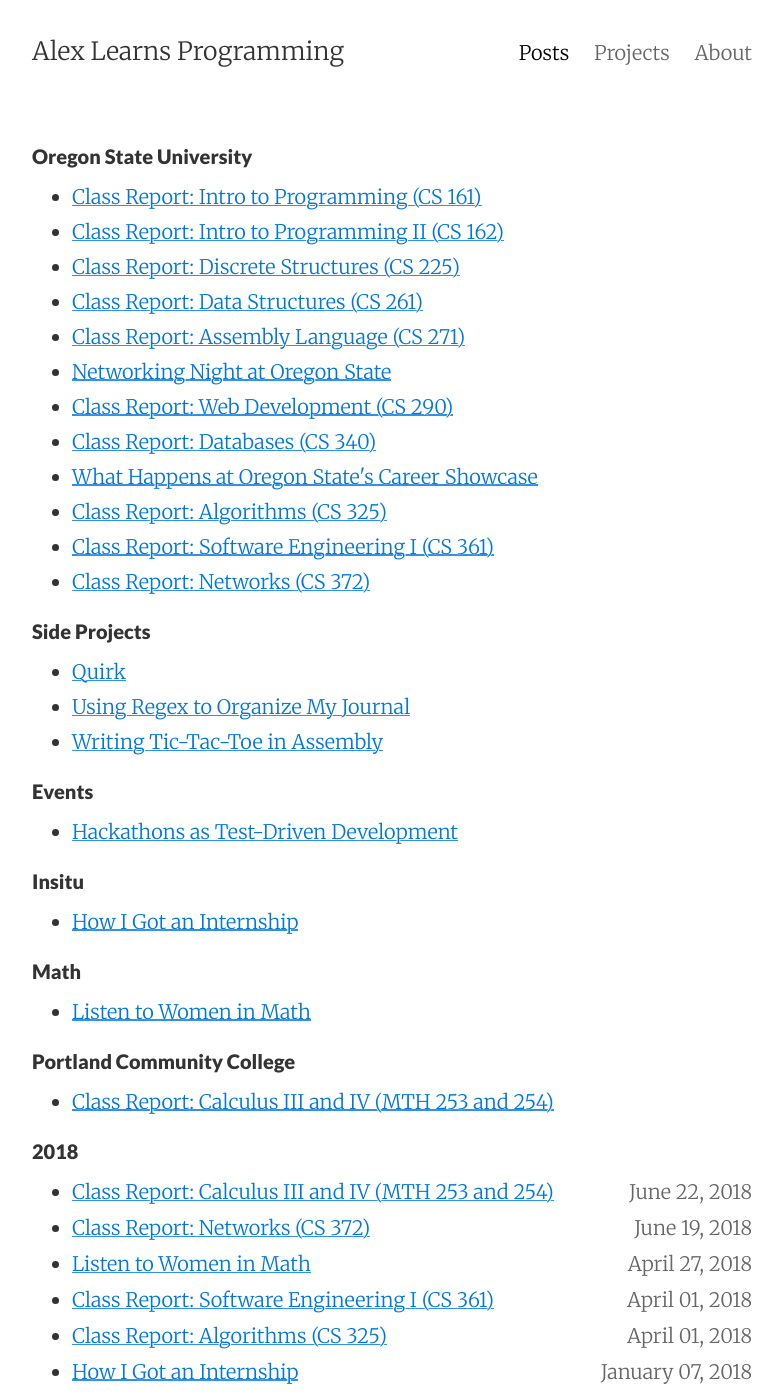
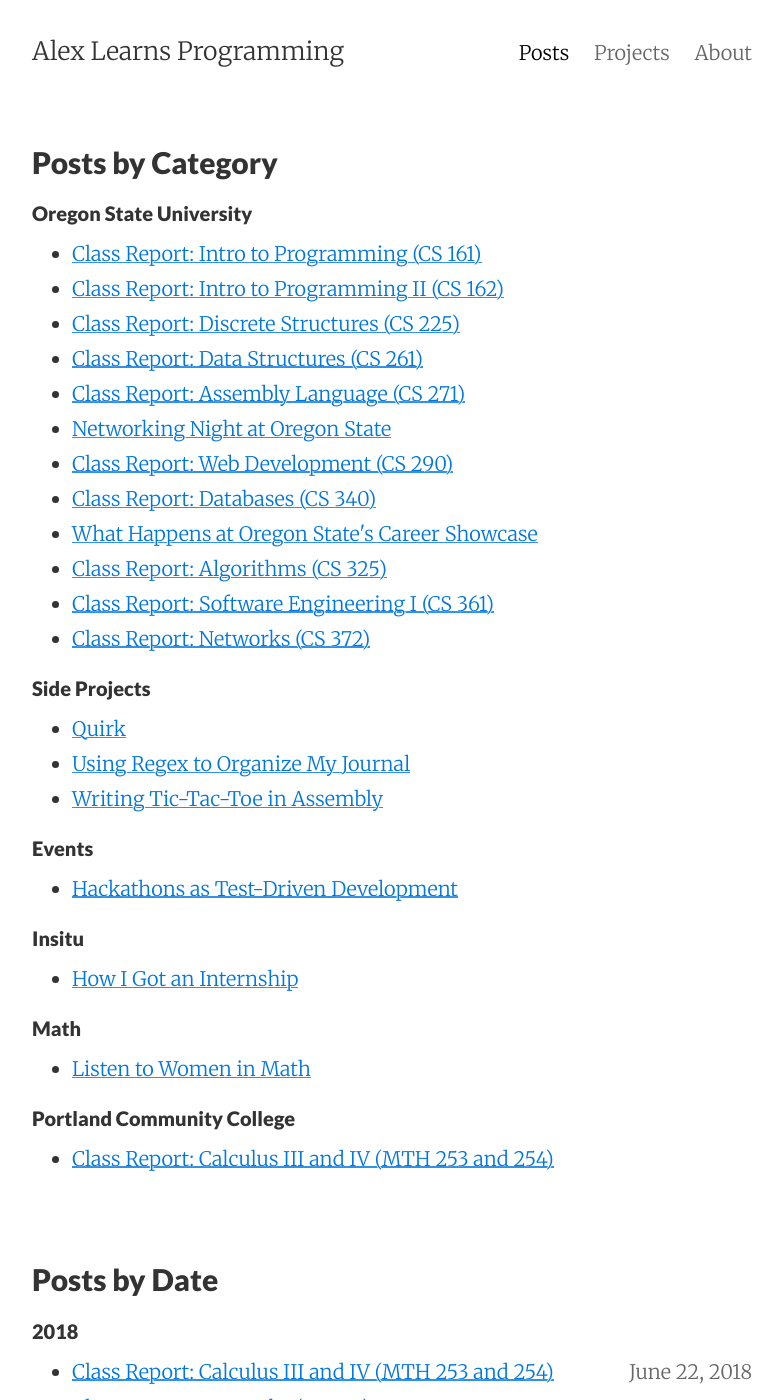
Before and after one commit to alxmjo/code, a Jekyll site: the page built from posts.html, in a window 1280 px wide and 1400 px high. Shown: the whole window, without its empty margins (248-1030 px from the left). Built offline with Jekyll 4.4.1, drawn with Linux system fonts in a browser that asks for light colours.

Commit message:
Add section titles to Posts page
Posts by category and posts by date ran together. This led to many posts
appearing twice. Adding section names and a bit of white space makes
this distinction clear.

```diff
--- a/posts.html
+++ b/posts.html
@@ -4,6 +4,7 @@
 permalink: /posts/
 ---
 
+<h2>Posts by Category</h2>
 {% for category in site.categories %}
   <h4>{{ category | first }}</h4>
     <ul>
@@ -14,6 +15,10 @@
     {% endfor %}
     </ul>
 {% endfor %}
+
+<br>
+
+<h2>Posts by Date</h2>
 
 {% for post in site.posts %}
   {% assign currentdate = post.date | date: "%Y" %}
```
